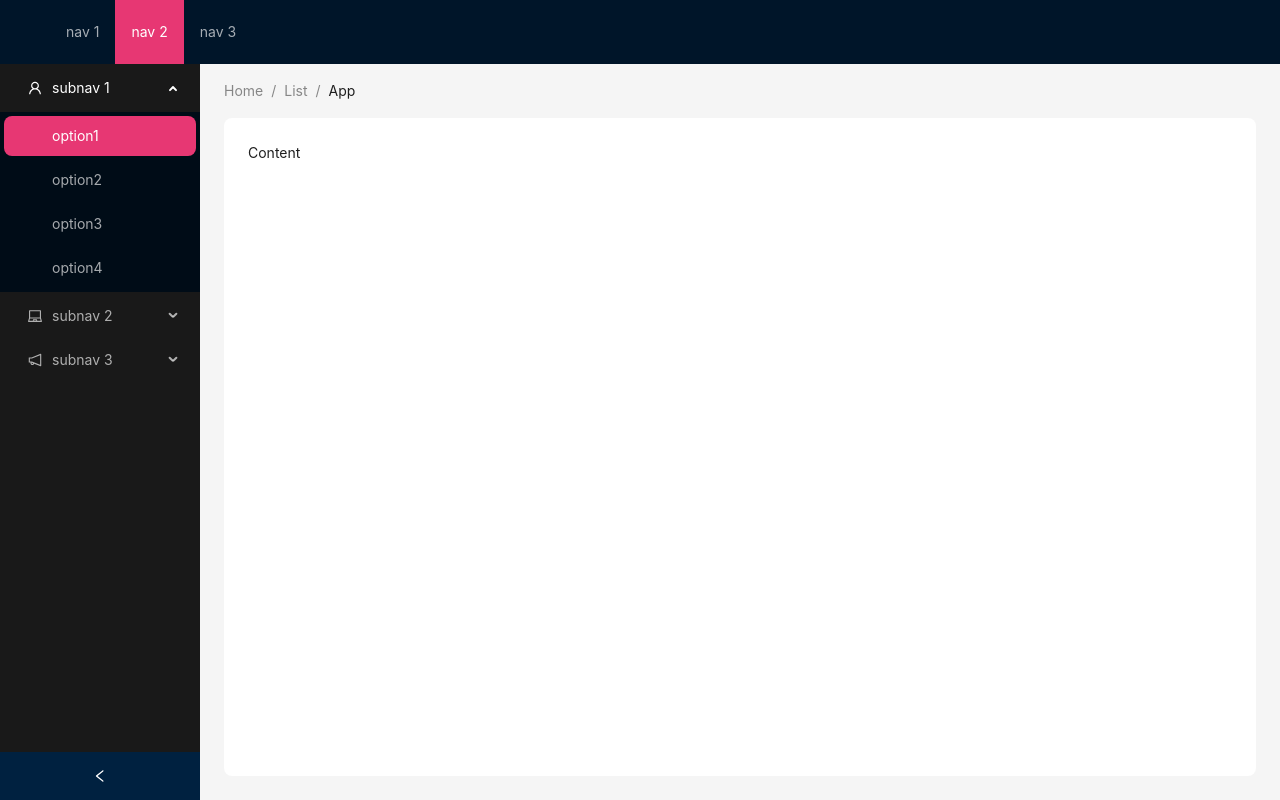
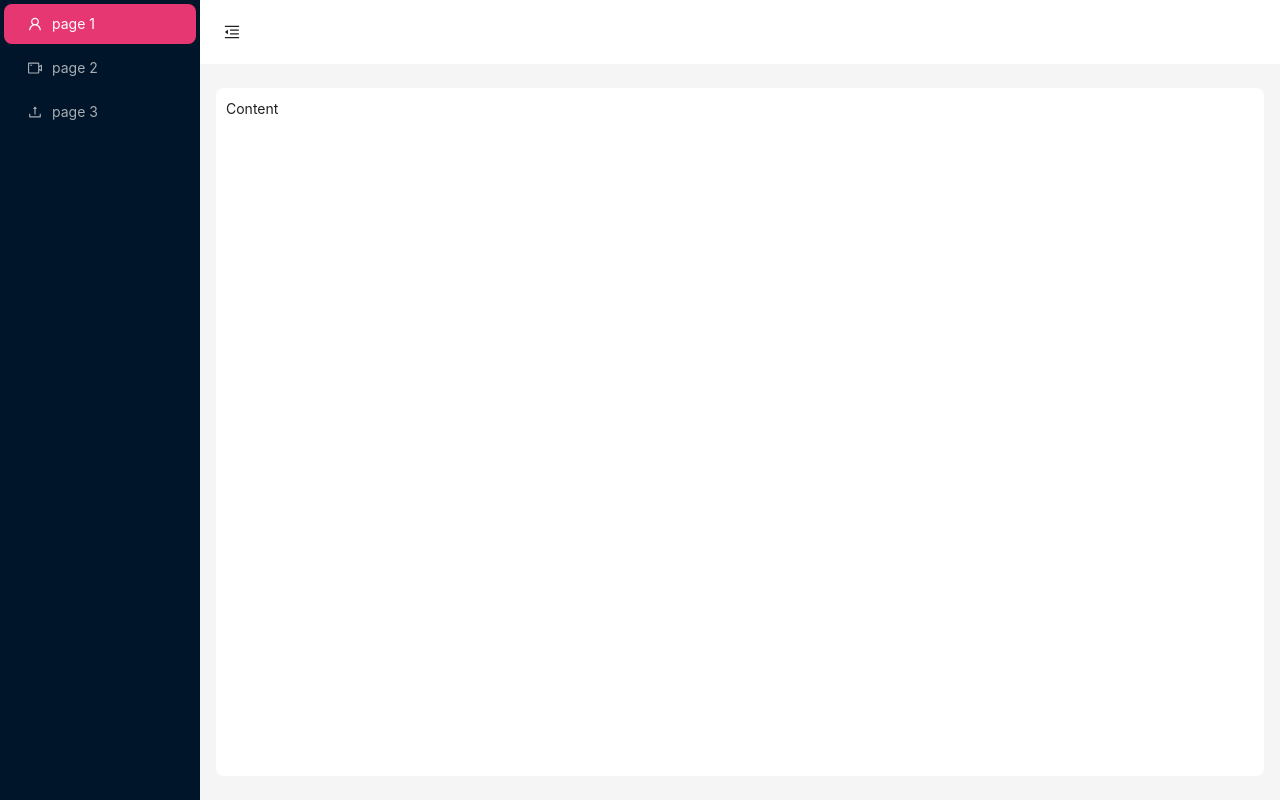
Before and after one commit to imadiaz/web-m2-app, a React (Vite) app: page / in a window 1280 px wide. Built offline with nearby package versions, Linux system fonts and the light colour scheme.

Commit message:
This commit change the BaseLayout.tsx content  and adds BaseLayoutStyles.ts file

```diff
--- a/src/pages/layouts/BaseLayout.tsx
+++ b/src/pages/layouts/BaseLayout.tsx
@@ -1,85 +1,65 @@
-import React, { useState } from 'react';
-import { LaptopOutlined, NotificationOutlined, UserOutlined } from '@ant-design/icons';
-import type { MenuProps } from 'antd';
-import { Breadcrumb, Layout, Menu, theme } from 'antd';
+import React, { useState } from "react";
+import { Layout, Menu, Button, theme } from "antd";
+import {
+  MenuUnfoldOutlined,
+  MenuFoldOutlined,
+  UserOutlined,
+  VideoCameraOutlined,
+  UploadOutlined,
+} from "@ant-design/icons";
+import { buttonSiderStyle, contentStyle, headerStyle, layoutStyle } from "./BaseLayoutStyles";
 
-const { Header, Content, Sider } = Layout;
+const { Header, Sider, Content } = Layout;
 
-const items1: MenuProps['items'] = ['1', '2', '3'].map((key) => ({
-  key,
-  label: `nav ${key}`,
-}));
-
-const items2: MenuProps['items'] = [UserOutlined, LaptopOutlined, NotificationOutlined].map(
-  (icon, index) => {
-    const key = String(index + 1);
-
-    return {
-      key: `sub${key}`,
-      icon: React.createElement(icon),
-      label: `subnav ${key}`,
-
-      children: new Array(4).fill(null).map((_, j) => {
-        const subKey = index * 4 + j + 1;
-        return {
-          key: subKey,
-          label: `option${subKey}`,
-        };
-      }),
-    };
-  },
-);
-
-const App: React.FC = () => {
+const BaseLayout: React.FC = () => {
+  const [collapsed, setCollapsed] = useState(false);
   const {
     token: { colorBgContainer, borderRadiusLG },
   } = theme.useToken();
 
-  const [collapsed, setCollapsed] = useState(false);
-
   return (
-    <Layout style={{minHeight: '100vh'}}>
-      <Header style={{ display: 'flex', alignItems: 'center' }}>
+    <Layout style={layoutStyle}>
+      <Sider trigger={null} collapsible collapsed={collapsed}>
         <Menu
           theme="dark"
-          mode="horizontal"
-          defaultSelectedKeys={['2']}
-          items={items1}
-          style={{ flex: 1, minWidth: 0}}
+          mode="inline"
+          defaultSelectedKeys={["1"]}
+          items={[
+            {
+              key: "1",
+              icon: <UserOutlined />,
+              label: "page 1",
+            },
+            {
+              key: "2",
+              icon: <VideoCameraOutlined />,
+              label: "page 2",
+            },
+            {
+              key: "3",
+              icon: <UploadOutlined />,
+              label: "page 3",
+            },
+          ]}
         />
-      </Header>
+      </Sider>
       <Layout>
-        <Sider collapsible collapsed={collapsed} onCollapse={(value) => setCollapsed(value)} width={200} style={{ background: colorBgContainer }}>
-          <Menu
-            theme='dark'
-            mode="inline"
-            defaultSelectedKeys={['1']}
-            defaultOpenKeys={['sub1']}
-            style={{ height: '100%', borderRight: 0, background: '#191919'}}
-            items={items2}
+        <Header style={headerStyle(colorBgContainer)}>
+          <Button
+            type="text"
+            icon={collapsed ? <MenuUnfoldOutlined /> : <MenuFoldOutlined />}
+            onClick={() => setCollapsed(!collapsed)}
+            style={buttonSiderStyle}
           />
-        </Sider>
-        <Layout style={{ padding: '0 24px 24px' }}>
-          <Breadcrumb style={{ margin: '16px 0' }}>
-            <Breadcrumb.Item>Home</Breadcrumb.Item>
-            <Breadcrumb.Item>List</Breadcrumb.Item>
-            <Breadcrumb.Item>App</Breadcrumb.Item>
-          </Breadcrumb>
-          <Content
-            style={{
-              padding: 24,
-              margin: 0,
-              minHeight: 280,
-              background: colorBgContainer,
-              borderRadius: borderRadiusLG,
-            }}
-          >
-            Content
-          </Content>
-        </Layout>
+        </Header>
+        <Content
+          style={contentStyle(colorBgContainer, borderRadiusLG)}
+        >
+          Content
+        </Content>
       </Layout>
     </Layout>
   );
 };
 
-export default App;
+export default BaseLayout;
--- /dev/null
+++ b/src/pages/layouts/BaseLayoutStyles.ts
@@ -0,0 +1,21 @@
+export const layoutStyle = {
+  minHeight: "100vh",
+};
+export const headerStyle = (colorBgContainer: string) => ({
+  padding: 0,
+  background: colorBgContainer,
+});
+export const buttonSiderStyle = {
+  fontSize: "16px",
+  width: 64,
+  height: 64,
+};
+export const contentStyle = (
+  colorBgContainer: string,
+  borderRadiusLG: number
+) => ({
+  margin: "24px 16px",
+  padding: 10,
+  background: colorBgContainer,
+  borderRadius: borderRadiusLG,
+});
```
